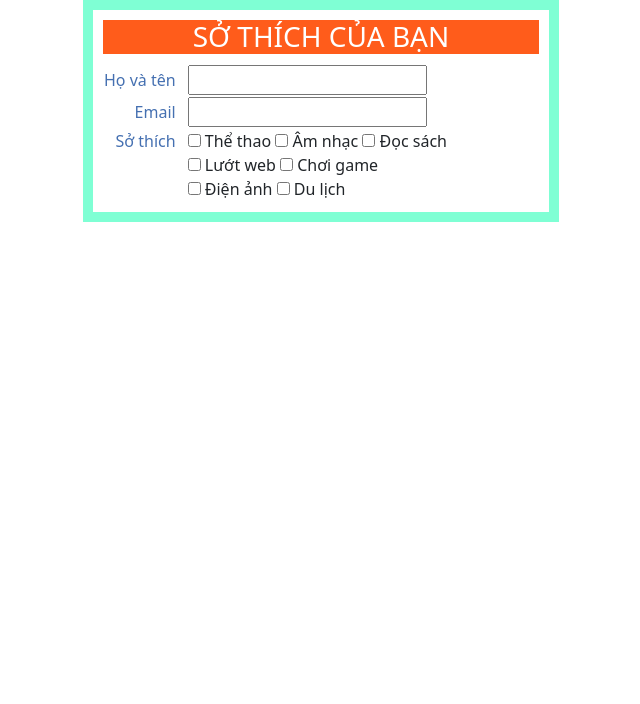
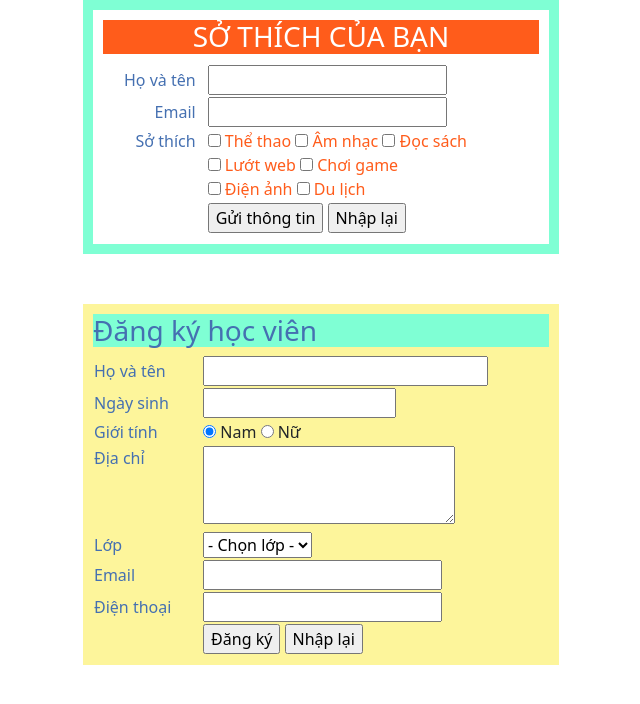
Before and after one commit to HieuBee/End, a plain HTML site: page Bai tap tao form don gian/index.html in a window 1280 px wide. Shown: the whole page, without its empty margins (319-959 px from the left). Drawn offline with nearby package versions, Linux system fonts and the light colour scheme.

Commit message:
first commit

```diff
--- a/Bai tap tao form don gian/index.html
+++ b/Bai tap tao form don gian/index.html
@@ -19,6 +19,7 @@
                         <div class="title" style="background: #ff5c1b">
                             <h3 style="margin: 10px; text-align: center; color: white">SỞ THÍCH CỦA BẠN</h3>
                         </div>
+                        <div class="table-1" style="padding-left: 20px">
                             <table>
                                 <tbody>
                                 <tr>
@@ -41,7 +42,7 @@
                                     <td style="text-align: right; vertical-align: top;">
                                         <span style="padding-right: 10px; color: #4570B1">Sở thích</span>
                                     </td>
-                                <td>
+                                    <td style="color: #ff5c1b">
                                         <input type="checkbox" name="tt"> Thể thao
                                         <input type="checkbox" name="tt"> Âm nhạc
                                         <input type="checkbox" name="tt"> Đọc sách <br>
@@ -51,8 +52,105 @@
                                         <input type="checkbox" name="tt"> Du lịch
                                     </td>
                                 </tr>
+                                <th>
+                                <td>
+                                    <input type="submit" name="submit" value="Gửi thông tin">
+                                    <input type="reset" name="reset" value="Nhập lại">
+                                </td>
+                                </th>
                                 </tbody>
                             </table>
+                        </div>
+                    </div>
+                </form>
+            </div>
+        </div>
+    </div>
+</div>
+<div class="container" style="padding-top: 50px;">
+    <div class="form-dang-ky-hoc-vien">
+        <div class="row">
+            <div class="col-md-12">
+                <form action="" class="dang-ky" method="get" style="border: 10px #fdf59b solid;background: #fdf59b" >
+                    <div class="content" style="">
+                        <div class="title" style="background: aquamarine">
+                            <h3 style="text-align: left; color: #4570b1">Đăng ký học viên</h3>
+                        </div>
+                        <div class="table-1" style="">
+                            <table>
+                                <tbody>
+                                <tr>
+                                    <td style="">
+                                        <span style="color: #4570b1;">Họ và tên</span>
+                                    </td>
+                                    <td>
+                                        <input type="text" name="name" size="25px">
+                                    </td>
+                                </tr>
+                                <tr>
+                                    <td style="">
+                                        <span style="color: #4570B1">Ngày sinh</span>
+                                    </td>
+                                    <td>
+                                        <input type="text" name="date" size="15px">
+                                    </td>
+                                </tr>
+                                <tr>
+                                    <td style="/*vertical-align: top;*/">
+                                        <span style="color: #4570B1">Giới tính</span>
+                                    </td>
+                                    <td style="">
+                                        <input type="radio" name="gioi-tinh" checked> Nam
+                                        <input type="radio" name="gioi-tinh"> Nữ
+                                    </td>
+                                </tr>
+                                <tr>
+                                    <td style="vertical-align: top;">
+                                        <span style="color: #4570B1">Địa chỉ</span>
+                                    </td>
+                                    <td>
+                                        <textarea class="description" rows="3" cols="25"></textarea>
+                                    </td>
+                                </tr>
+                                <tr>
+                                    <td style="padding-right: 80px">
+                                        <span style="color: #4570B1">Lớp</span>
+                                    </td>
+                                    <td>
+                                        <select name="class">
+                                            <option name="lop">- Chọn lớp -</option>
+                                            <option name="lop">- A1022I1 -</option>
+                                            <option name="lop">- A1122I1 -</option>
+                                            <option name="lop">- A1222I1 -</option>
+                                            <option name="lop">- A0123I1 -</option>
+                                        </select>
+                                    </td>
+                                </tr>
+                                <tr>
+                                    <td style="">
+                                        <span style="color: #4570B1">Email</span>
+                                    </td>
+                                    <td>
+                                        <input type="text" name="email">
+                                    </td>
+                                </tr>
+                                <tr>
+                                    <td style="">
+                                        <span style="color: #4570B1">Điện thoại</span>
+                                    </td>
+                                    <td>
+                                        <input type="text" name="phonenumber">
+                                    </td>
+                                </tr>
+                                <th>
+                                    <td>
+                                        <input type="submit" name="submit" value="Đăng ký">
+                                        <input type="reset" name="reset" value="Nhập lại">
+                                    </td>
+                                </th>
+                                </tbody>
+                            </table>
+                        </div>
                     </div>
                 </form>
             </div>
```
Also changed, not shown: Bai tap tao form dang ky/index.html (added, +207 -0 lines), 1 other file. Lines whose indentation alone changed are shown as unchanged.
